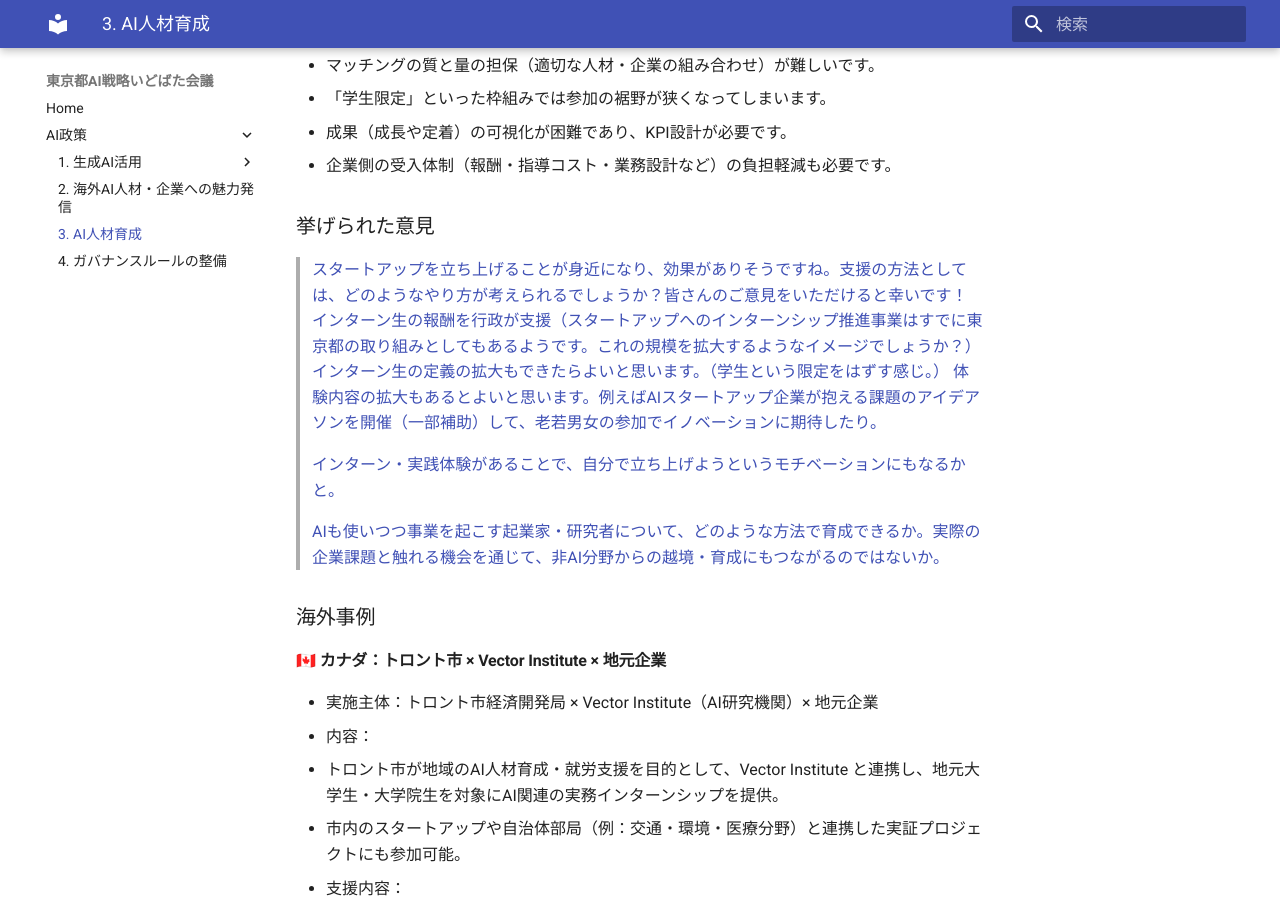
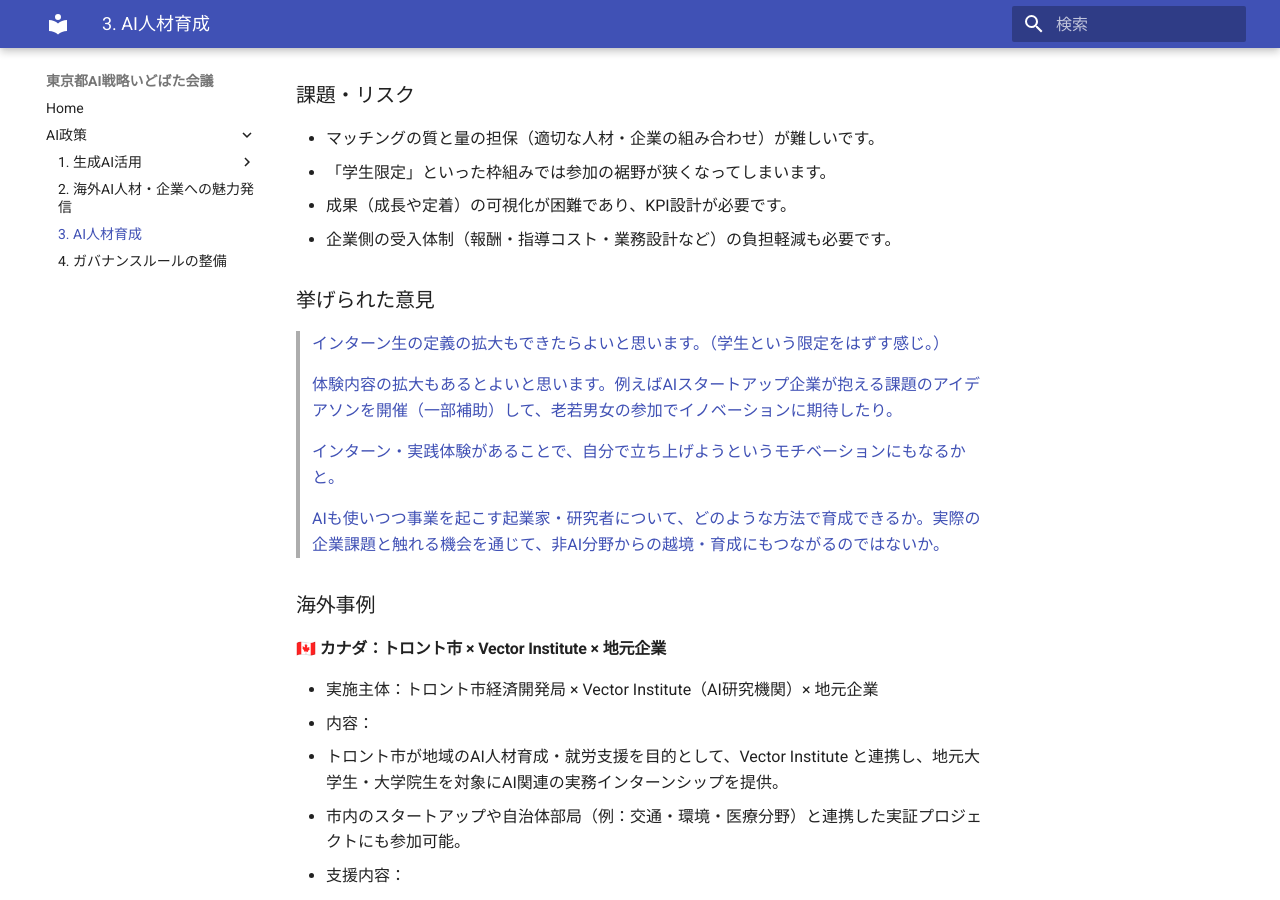
Before and after one commit to takahiroanno2024/2025_ai_idobatakaigi_output, an MkDocs documentation site: the page built from docs/3_AI人材育成.md, in a window 1280 px wide and 900 px high, scrolled down 14047 px. Built offline with MkDocs 1.6.1 and Material for MkDocs 9.7.7, drawn with Linux system fonts in a browser that asks for light colours.

Commit message:
Update 3_AI人材育成.md

```diff
--- a/docs/3_AI人材育成.md
+++ b/docs/3_AI人材育成.md
@@ -56,8 +56,11 @@ AI人材の育成を強化するためには、東京都が中心となり、産
 
 ### 挙げられた意見
 > [大学におけるAIスタートアップ創出支援について、支援の程度をどうするにせよ、大学と都の連携（産学官連携）を綿密に行っていく必要があると考える。大学は本来的には研究・教育機関であり、スタートアップ創出のための機関ではないので、都としてスタートアップ創出を目指すのであれば、大学側に都の意思を理解してもらい、協力を得、学問の応用面を重視していく必要がある。](https://large-scale-conversation-sandbox.discourse.group/t/topic/75/26?u=eitaro)
+
 > [大学発スタートアップ創出支援や教育への介入の意義に疑問が残る。需要が大きい産業は自然に成長し、需要が大きい学習内容は自然と学ばれるのではないだろうか。](https://large-scale-conversation-sandbox.discourse.group/t/topic/75/9?u=eitaro)
+
 > [大学発スタートアップ数に関して、短期・中期・長期でそれぞれ具体的な目標数値を設定し、それに応じた補助金を毎年予算に組み込むべきである。](https://large-scale-conversation-sandbox.discourse.group/t/topic/75/12?u=eitaro)
+
 > [今後エンジニア自体がAIに置き換えられていくことを考えると、「AIエンジニアや情報系人材」よりは「AIも使いつつ事業を起こす起業家」の人数の方がボトルネックになるのでは。](https://large-scale-conversation-sandbox.discourse.group/t/topic/75/35?u=eitaro)
 
 ### 海外事例
@@ -372,9 +375,8 @@ NEXs Tokyo や Tokyo Innovation Base（TiB）といった既存のスタート
 - 企業側の受入体制（報酬・指導コスト・業務設計など）の負担軽減も必要です。
 
 ### 挙げられた意見
-> [スタートアップを立ち上げることが身近になり、効果がありそうですね。支援の方法としては、どのようなやり方が考えられるでしょうか？皆さんのご意見をいただけると幸いです！ ](https://large-scale-conversation-sandbox.discourse.group/t/topic/75/38?u=eitaro)
-> [インターン生の報酬を行政が支援（スタートアップへのインターンシップ推進事業はすでに東京都の取り組みとしてもあるようです。これの規模を拡大するようなイメージでしょうか？）](https://large-scale-conversation-sandbox.discourse.group/t/topic/75/38?u=eitaro)
 > [インターン生の定義の拡大もできたらよいと思います。（学生という限定をはずす感じ。）  ](https://large-scale-conversation-sandbox.discourse.group/t/topic/75/45?u=eitaro)
+
 > [体験内容の拡大もあるとよいと思います。例えばAIスタートアップ企業が抱える課題のアイデアソンを開催（一部補助）して、老若男女の参加でイノベーションに期待したり。](https://large-scale-conversation-sandbox.discourse.group/t/topic/75/45?u=eitaro)
 
 > [インターン・実践体験があることで、自分で立ち上げようというモチベーションにもなるかと。](https://large-scale-conversation-sandbox.discourse.group/t/topic/75/34?u=eitaro)
```
